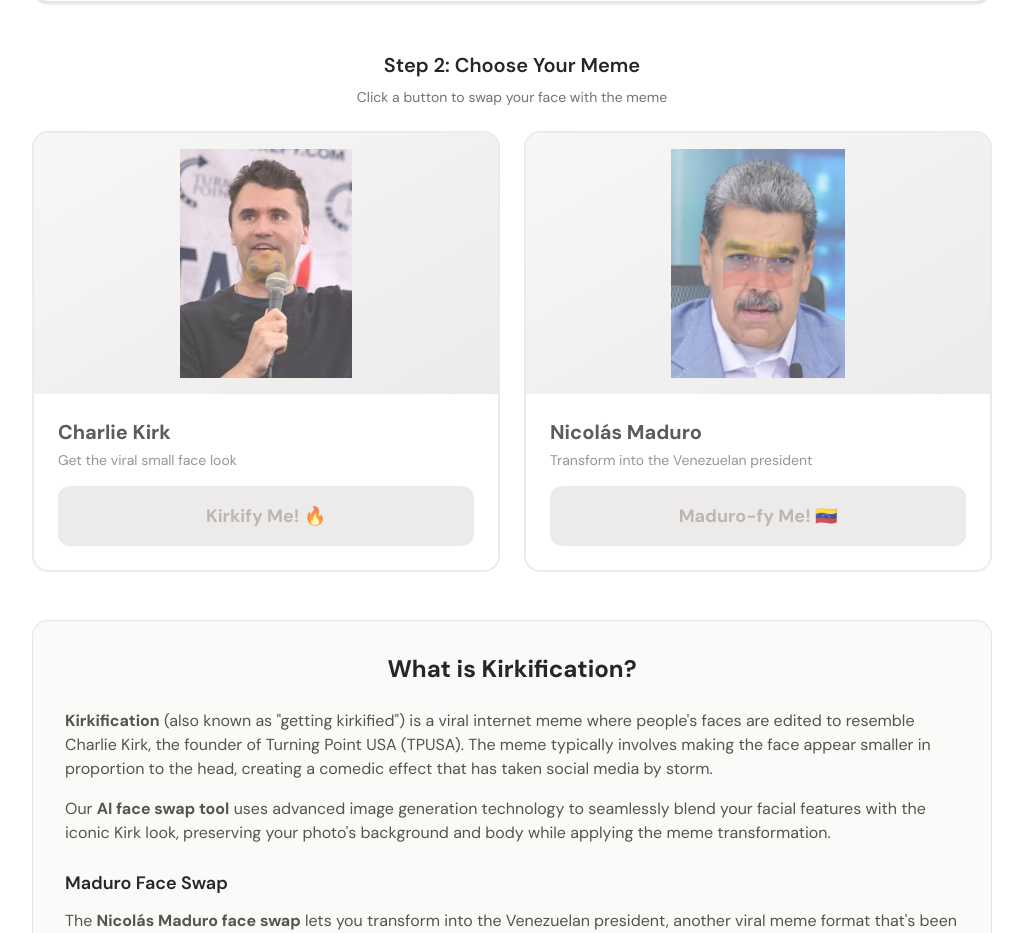
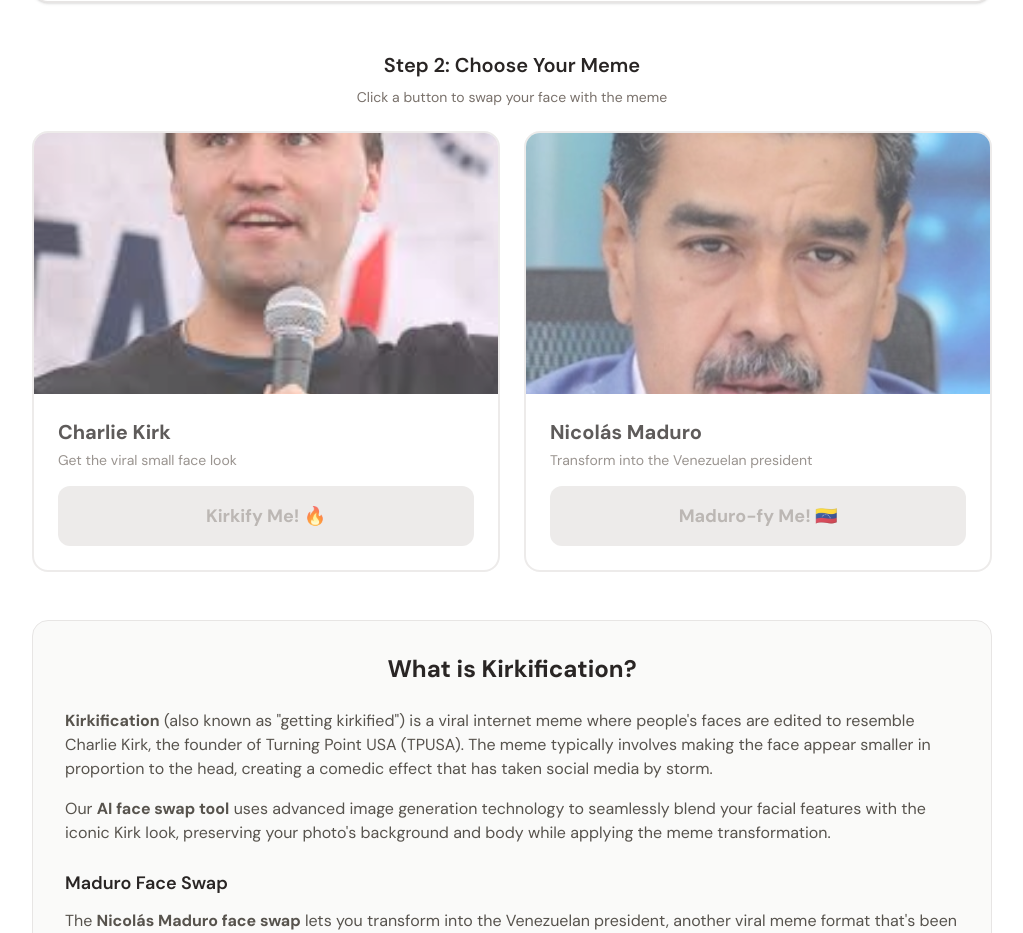
Before and after one commit to simoncinid/memoryframe, a Next.js app: page /meme in a window 1280 px wide. Shown: the part 945-1878 px from the top of the page, without its empty margins (128-1151 px from the left). Built offline with nearby package versions, Linux system fonts and the light colour scheme; no server answers.

Commit message:
Fix meme cards: immagini che riempiono tutto il div senza spazi grigi

```diff
--- a/src/app/meme/page.tsx
+++ b/src/app/meme/page.tsx
@@ -254,22 +254,13 @@
               }`}
             >
               {/* Meme Image */}
-              <div className="aspect-video relative bg-gradient-to-br from-stone-100 to-stone-200">
+              <div className="aspect-video relative overflow-hidden">
                 <Image
                   src={meme.image}
                   alt={meme.name}
                   fill
-                  className="object-contain p-4"
-                  onError={(e) => {
-                    // Fallback if image doesn't exist
-                    e.currentTarget.style.display = 'none';
-                  }}
+                  className="object-cover"
                 />
-                <div className="absolute inset-0 flex items-center justify-center">
-                  <span className="text-6xl opacity-20">
-                    {meme.id === "kirk" ? "🧔" : "🇻🇪"}
-                  </span>
-                </div>
               </div>
 
               {/* Meme Info */}
```
Also changed, not shown: public/1.jpeg (added).
